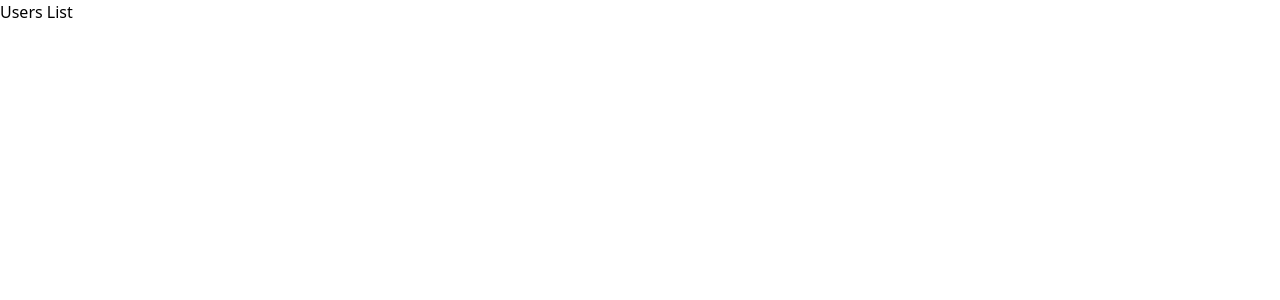
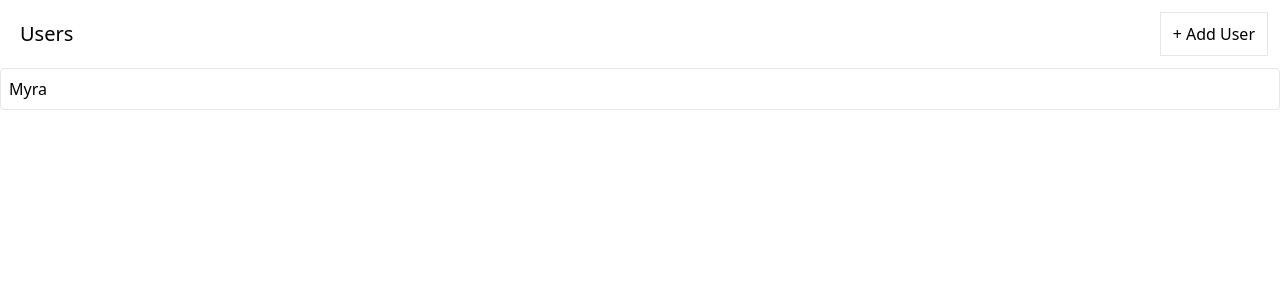
Before and after one commit to olaide-hok/User-Media, a React (Create React App) app: page / in a window 1280 px wide. Shown: the top 300 px of the page. Built offline with nearby package versions, Linux system fonts and the light colour scheme; data requests are answered from the project's data file.

Commit message:
Update UsersList component
Add return statement for isLoading state.

Add Button component to render add user button to db.

```diff
--- a/src/components/UsersList.js
+++ b/src/components/UsersList.js
@@ -1,6 +1,8 @@
 import {useEffect} from 'react'
 import {useDispatch, useSelector} from 'react-redux'
-import {fetchUsers} from '../store'
+import {addUser, fetchUsers} from '../store'
+import Skeleton from './Skeleton'
+import Button from './Button'
 
 function UsersList() {
     const dispatch = useDispatch()
@@ -11,14 +13,37 @@ function UsersList() {
         dispatch(fetchUsers())
     }, [dispatch])
 
+    const handleUserAdd = () => {
+        dispatch(addUser())
+    }
+
     if (isLoading) {
-        return <div>Loading...</div>
+        return <Skeleton times={6} className="h-10 w-full" />
     }
 
     if (error) {
         return <div>Error fetching data...</div>
     }
-    return 'Users List'
+
+    const renderedUsers = data.map((user) => {
+        return (
+            <div key={user.id} className="mb-2 border rounded">
+                <div className="flex p-2 justify-between items-center cursor-pointer">
+                    {user.name}
+                </div>
+            </div>
+        )
+    })
+
+    return (
+        <div>
+            <div className="flex flex-row justify-between m-3">
+                <h1 className="m-2 text-xl">Users</h1>
+                <Button onClick={handleUserAdd}>+ Add User</Button>
+            </div>
+            {renderedUsers}
+        </div>
+    )
 }
 
 export default UsersList
```
